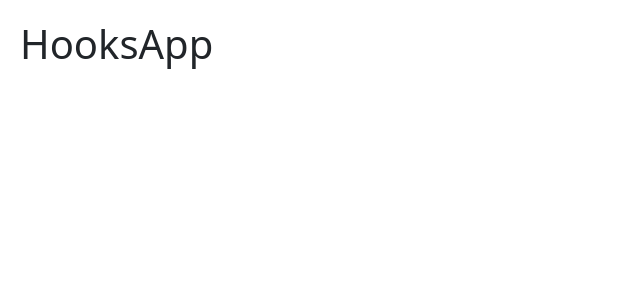
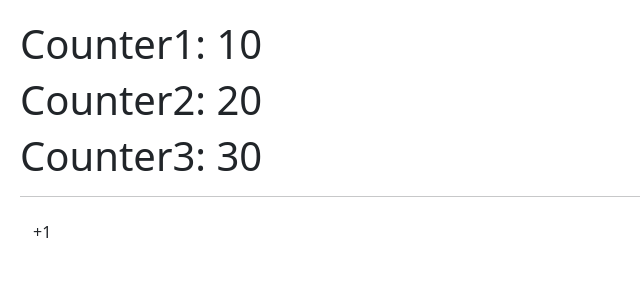
Before and after one commit to Cesluc/HookApp, a React (Vite) app: page / in a window 1280 px wide. Shown: the top 300 px of the page, without its empty margins (0-640 px from the left). Built offline with nearby package versions, Linux system fonts and the light colour scheme.

Commit message:
useState

```diff
--- /dev/null
+++ b/src/01-useState/CounterApp.jsx
@@ -0,0 +1,37 @@
+
+
+import React, { useState } from 'react'
+
+export const CounterApp = () => {
+
+    const [state, setCounter] = useState({
+        counter1:10,
+        counter2:20,
+        counter3:30,
+    })
+
+    const {counter1, counter2, counter3} = state;
+
+  return (
+    <>
+        <h1>Counter1: {counter1}</h1>
+        <h1>Counter2: {counter2}</h1>
+        <h1>Counter3: {counter3}</h1>
+
+
+        <hr />
+
+        <button
+            className='btn'
+            onClick={
+                ()=> setCounter({
+                    // counter1: counter1 +1,
+                    // counter2: counter2,
+                    // counter3,
+                    ...state,
+                    counter1: counter1 +1,
+                })
+            } >+1</button>
+    </>
+  )
+}
--- a/src/main.jsx
+++ b/src/main.jsx
@@ -1,10 +1,11 @@
 import React from 'react';
 import ReactDOM from 'react-dom/client';
 import './index.css';
-import { HooksApp } from './HooksApp.jsx';
+import { CounterApp } from './01-useState/CounterApp';
+// import { HooksApp } from './HooksApp.jsx';
 
 ReactDOM.createRoot(document.getElementById('root')).render(
   <React.StrictMode>
-    <HooksApp />
+    <CounterApp />
   </React.StrictMode>,
 )
```
